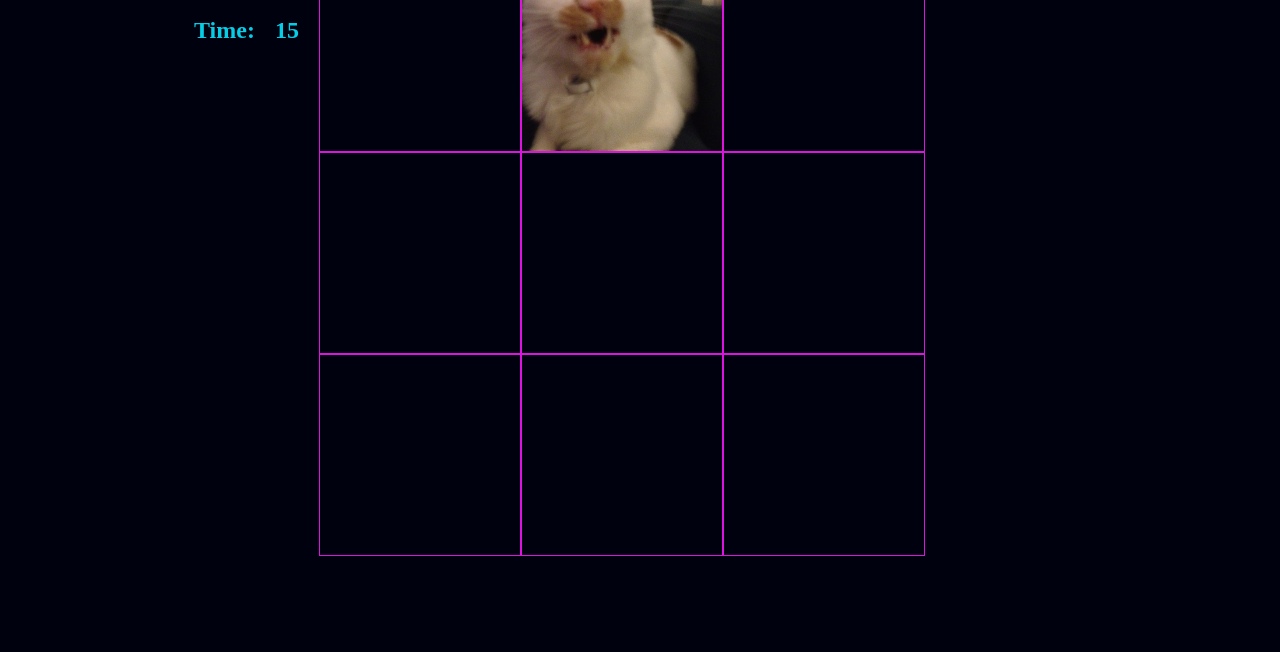
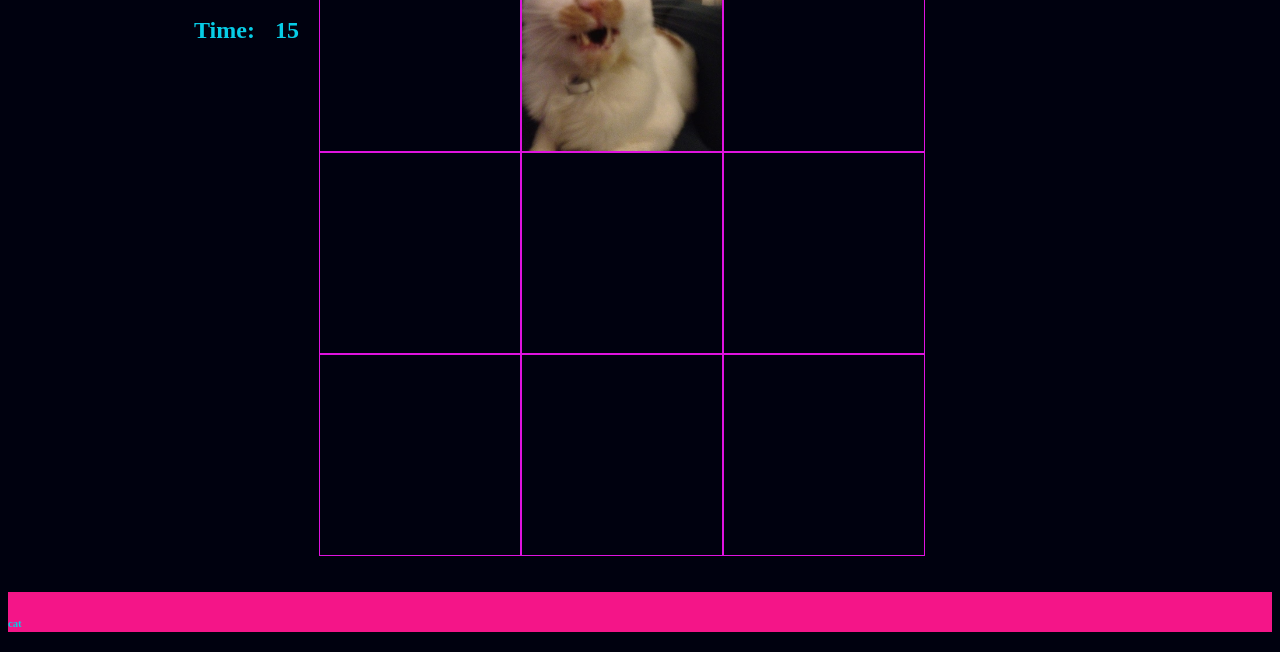
Before and after one commit to davidchedrick/repo-page, a plain HTML site: page catpet.html in a window 1280 px wide. Shown: the part 196-848 px from the top of the page. Before the commit the page ends 800 px from the top, so only its background shows below. Drawn offline with Linux system fonts and the light colour scheme.

Commit message:
started footer, added comments, cleaned

```diff
--- a/catpet.html
+++ b/catpet.html
@@ -10,6 +10,10 @@
         <title>Pet-A-Cat</title>
     </head>
     <body>
+        <div id="page-container">
+            <div id="content-wrap">
+
+                <!-- Navagation Area-->
                 <nav>
                     <img id="tywater" src="./photos/tywater.png" alt text="cat water">
                     <h1 id="title">Hello Cat World!!!</h1>
@@ -20,6 +24,8 @@
                     </ul>
                 </nav>
 
+                <!-- Main Body Area-->
+                <main>
                     <section id = "stats">
                         <h2>Score:</h2>
                         <h2 id="score">0</h2>
@@ -39,6 +45,15 @@
                         <div class="square" id="8"></div>
                         <div class="square" id="9"></div>
                     </div>
+                   <br><br>
+                </main>
+
+            <!-- Footer Area-->
+            </div>
+                <footer id="footer">
+                    <h6>cat</h6>
+                </footer>
+        </div>
 
         <script src="script.js"></script>
     </body>
--- a/style.css
+++ b/style.css
@@ -2,6 +2,15 @@ body{
     color: rgb(7, 204, 230);
     background-color: #00010f;
 }
+ #page-container {
+    position: relative;
+    min-height: 100vh;
+  }
+
+  #content-wrap {
+    padding-bottom: 2.5rem;    /* Footer height */
+  }
+
 #tywater{
     height: 150px;
     width: 150px;
@@ -63,6 +72,10 @@ h1, h2{
     text-align: center;
   }
 
+
+
+
+
 /*game*/
 #stats{
     float: left;
@@ -88,3 +101,14 @@ h1, h2{
     background-image: url("./photos/catmole2.JPG");
     background-size: cover;
 }
+
+/*Footer*/
+
+#footer{
+    background-color: #F41588;
+    position: absolute;
+    bottom: 0;
+    width: 100%;
+    height: 2.5rem;
+
+}
```
Also changed, not shown: index.html (+13 -2 lines). Lines whose indentation alone changed are shown as unchanged.
